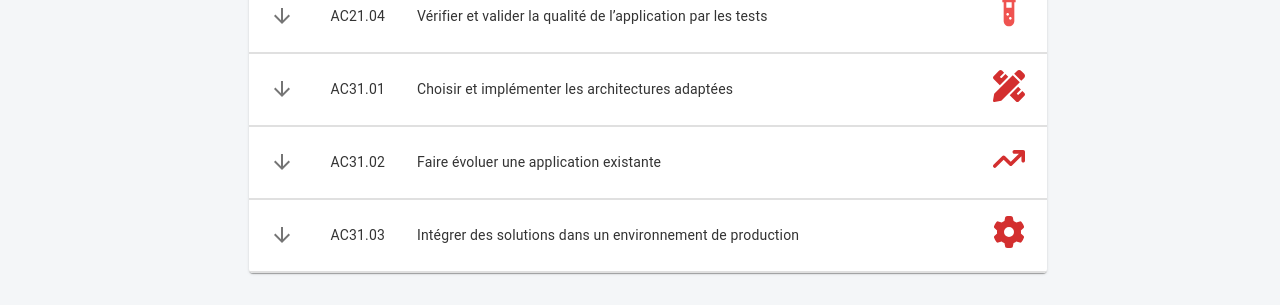
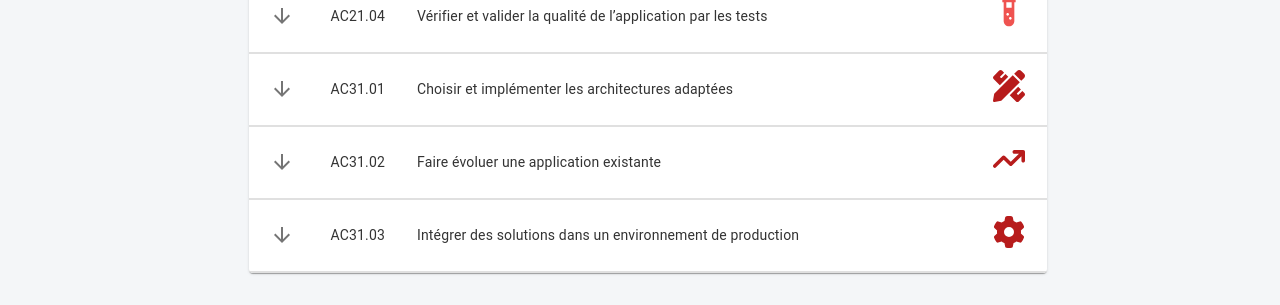
Before and after one commit to balthaLeSanglier/PortfolioReact, a React (Create React App) app: page / in a window 1280 px wide. Shown: the part 5288-5593 px from the top of the page. Built offline with nearby package versions, Linux system fonts and the light colour scheme.

Commit message:
Changement couleur Icone compétences

```diff
--- a/src/components/CompetencyAdministrerTable.tsx
+++ b/src/components/CompetencyAdministrerTable.tsx
@@ -48,7 +48,7 @@ function Row(props: { row: ReturnType<typeof createData> }) {
         console.log(level)
         if (level === 1) return yellow[200];
         if (level === 2) return yellow[400];
-        if (level === 3) return yellow[700];
+        if (level === 3) return yellow[900];
         return red;
     };
 
--- a/src/components/CompetencyConduireTable.tsx
+++ b/src/components/CompetencyConduireTable.tsx
@@ -48,7 +48,7 @@ function Row(props: { row: ReturnType<typeof createData> }) {
         console.log(level)
         if (level === 1) return blue[200];
         if (level === 2) return blue[400];
-        if (level === 3) return blue[700];
+        if (level === 3) return blue[900];
         return red;
     };
 
--- a/src/components/CompetencyGererTable.tsx
+++ b/src/components/CompetencyGererTable.tsx
@@ -49,7 +49,7 @@ function Row(props: { row: ReturnType<typeof createData> }) {
         console.log(level)
         if (level === 1) return green[200];
         if (level === 2) return green[400];
-        if (level === 3) return green[700];
+        if (level === 3) return green[900];
         return red;
     };
 
--- a/src/components/CompetencyOptimiserTable.tsx
+++ b/src/components/CompetencyOptimiserTable.tsx
@@ -54,7 +54,7 @@ function Row(props: { row: ReturnType<typeof createData> }) {
         console.log(level)
         if (level === 1) return orange[200];
         if (level === 2) return orange[400];
-        if (level === 3) return orange[700];
+        if (level === 3) return orange[900];
         return red;
     };
 
--- a/src/components/CompetencyRealiserTable.tsx
+++ b/src/components/CompetencyRealiserTable.tsx
@@ -55,7 +55,7 @@ function Row(props: { row: ReturnType<typeof createData> }) {
         console.log(level)
         if (level === 1) return red[200];
         if (level === 2) return red[400];
-        if (level === 3) return red[700];
+        if (level === 3) return red[900];
         return red;
     };
 
```
